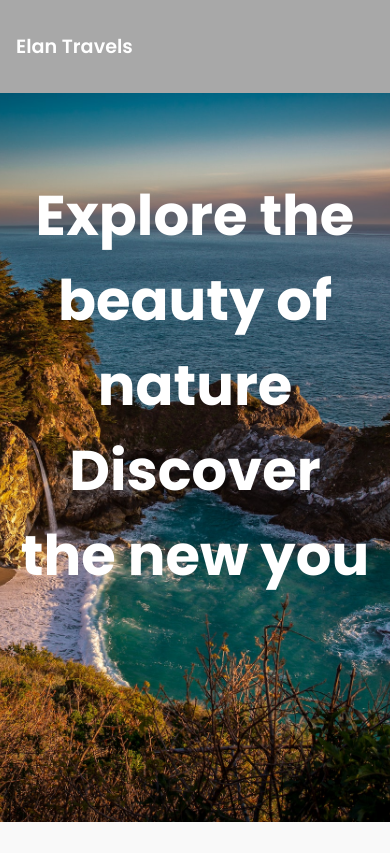
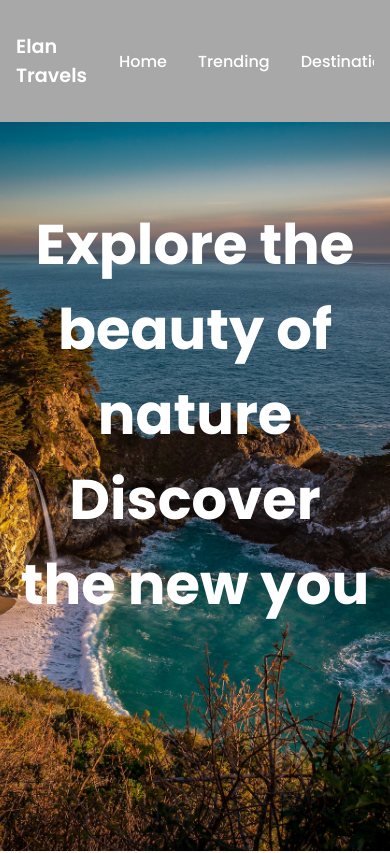
Before and after one commit to ghuser010101/ElanTravels, a website: page index.html in a window 390 px wide. Shown: the top 853 px of the page. Drawn offline with nearby package versions, Linux system fonts and the light colour scheme.

Commit message:
Initial commit

```diff
--- a/styles.css
+++ b/styles.css
@@ -761,8 +761,30 @@ nav {
 
 @media (width < 600px) {
   .nav__links {
-    display: none;
+    display: block; /* or your preferred display style */
   }
+
+  @media screen {
+
+  }
+  .nav__links {
+    display: flex; /* Use flexbox to align items in a row */
+    list-style: none; /* Remove default list styling */
+    padding: 0; /* Remove padding */
+    margin: 0; /* Remove margin */
+    overflow-x:auto; /* Allows horizontal scrolling if links exceed the width */
+  }
+
+  .nav__links li {
+    margin-right: 15px; /* Space between links */
+  }
+
+  @media (max-width: 600px) {
+    .nav__links {
+      font-size: 14px; /* Smaller font size for phones */
+    }
+  }
+
 
   .header__form form {
     flex-direction: column;
```
Also changed, not shown: package.json (added, +11 -0 lines), 1 other file.
